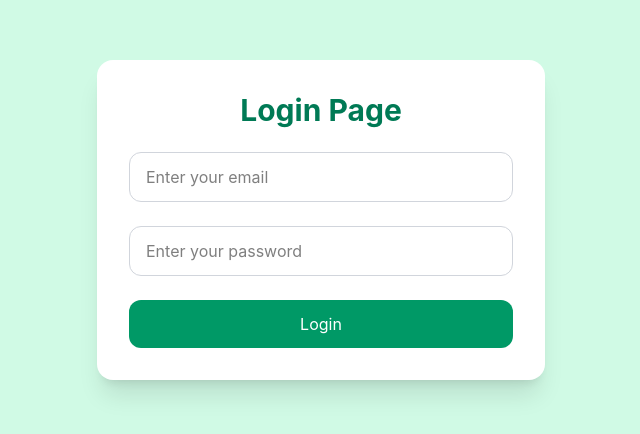
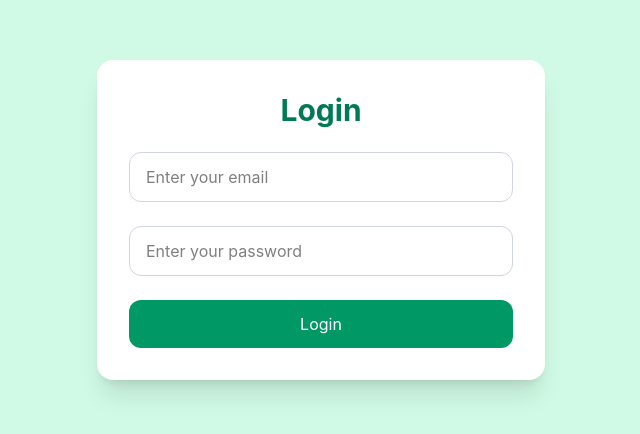
Before and after one commit to moemenhafez/project-final, a React (Vite) app: page /login in a window 1280 px wide. Shown: the part 180-614 px from the top of the page, without its empty margins (319-959 px from the left). Built offline with nearby package versions, Linux system fonts and the light colour scheme.

Commit message:
Create reusable authentication layout component

```diff
--- /dev/null
+++ b/src/layouts/AuthLayout.tsx
@@ -0,0 +1,52 @@
+import type { ReactNode } from 'react'
+
+interface AuthLayoutProps {
+  children: ReactNode
+
+  title: string
+}
+
+function AuthLayout({
+  children,
+  title,
+}: AuthLayoutProps) {
+  return (
+    <div
+      className="
+        min-h-screen
+        flex
+        items-center
+        justify-center
+        bg-emerald-100
+        p-4
+      "
+    >
+      <div
+        className="
+          w-full
+          max-w-md
+          bg-white
+          p-8
+          rounded-2xl
+          shadow-xl
+          space-y-6
+        "
+      >
+        <h1
+          className="
+            text-3xl
+            font-bold
+            text-center
+            text-emerald-700
+          "
+        >
+          {title}
+        </h1>
+
+        {children}
+      </div>
+    </div>
+  )
+}
+
+export default AuthLayout
--- a/src/pages/auth/LoginPage.tsx
+++ b/src/pages/auth/LoginPage.tsx
@@ -5,6 +5,8 @@ import Notification from '@/components/feedback/Notification'
 import Button from '@/components/ui/Button'
 
 import Input from '@/components/ui/Input'
+
+import AuthLayout from '@/layouts/AuthLayout'
 
 function LoginPage() {
   const [email, setEmail] = useState('')
@@ -47,43 +49,13 @@ function LoginPage() {
   }
 
   return (
-    <div
-      className="
-        min-h-screen
-        flex
-        items-center
-        justify-center
-        bg-emerald-100
-        p-4
-      "
-    >
+    <>
       <Notification
         message="Login successful"
         show={showNotification}
       />
 
-      <div
-        className="
-          w-full
-          max-w-md
-          bg-white
-          p-8
-          rounded-2xl
-          shadow-xl
-          space-y-6
-        "
-      >
-        <h1
-          className="
-            text-3xl
-            font-bold
-            text-center
-            text-emerald-700
-          "
-        >
-          Login Page
-        </h1>
-
+      <AuthLayout title="Login">
         {error && (
           <div
             className="
@@ -122,8 +94,8 @@ function LoginPage() {
           onClick={handleLogin}
           loading={loading}
         />
-      </div>
-    </div>
+      </AuthLayout>
+    </>
   )
 }
 
```
